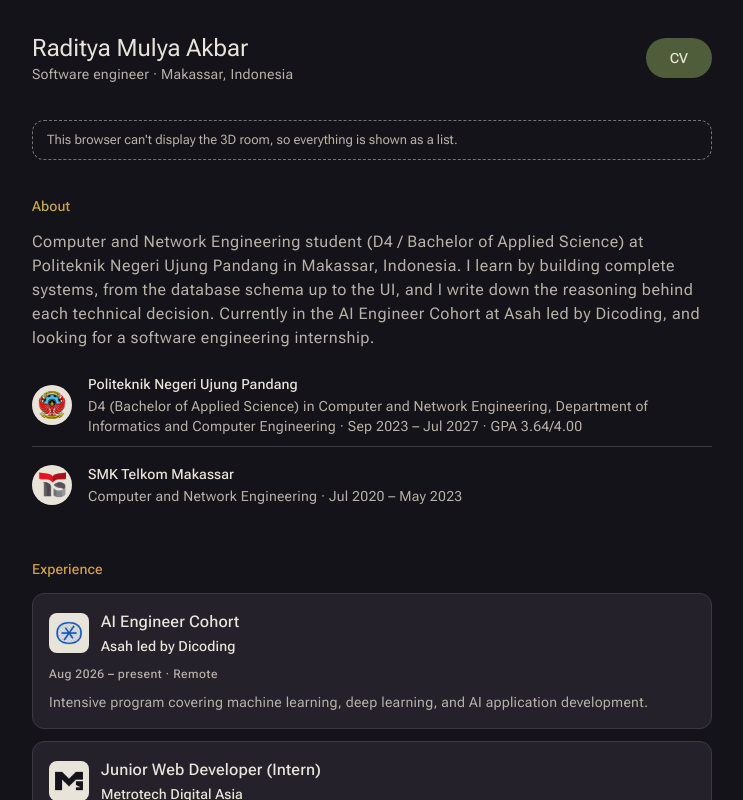
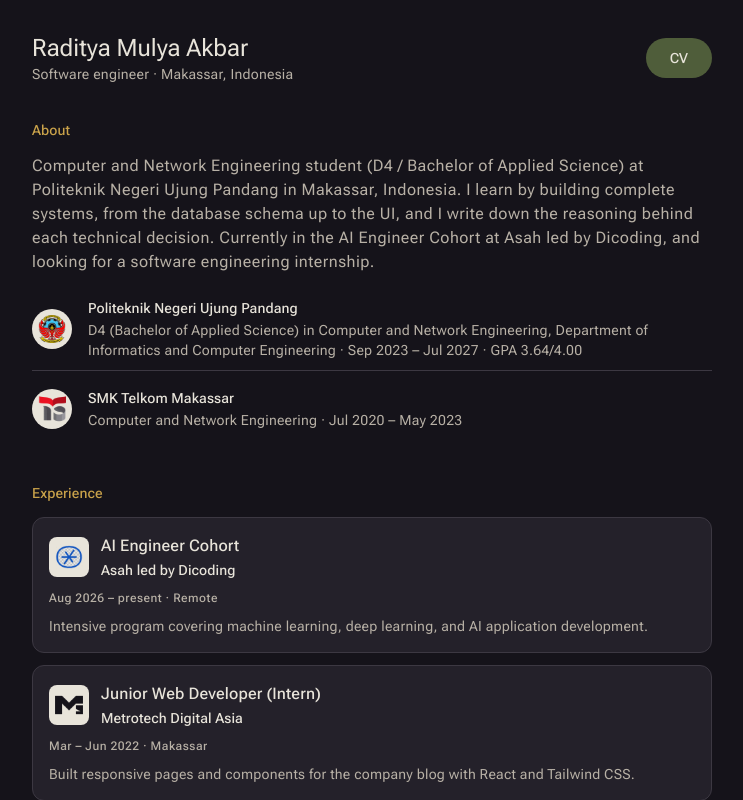
Before and after one commit to Raditxt/portfolio, a Next.js app: page / in a window 1280 px wide. Shown: the top 800 px of the page, without its empty margins (268-1011 px from the left). Built offline with nearby package versions, Linux system fonts and the light colour scheme.

Commit message:
fix: catatan fallback daftar jadi opsional, /list tanpa banner

```diff
--- a/src/components/Daftar/Daftar.tsx
+++ b/src/components/Daftar/Daftar.tsx
@@ -152,7 +152,7 @@ function IsiSection({ section }: { section: Section }) {
   }
 }
 
-export function Daftar() {
+export function Daftar({ catatan }: { catatan?: string }) {
   return (
     <main id="daftar" className={s.daftar}>
       <div className={s.isi}>
@@ -165,7 +165,7 @@ export function Daftar() {
             {profil.cv.label}
           </a>
         </div>
-        <p className={s.catatan}>{profil.catatanDaftar}</p>
+        {catatan && <p className={s.catatan}>{catatan}</p>}
         {sections.map((section) => (
           <section key={section.id} id={section.id}>
             <h2 className={`label-large ${s.judul}`}>{section.judul}</h2>
```
Also changed, not shown: 2 other files (tests, documents, lock files or other folders).
